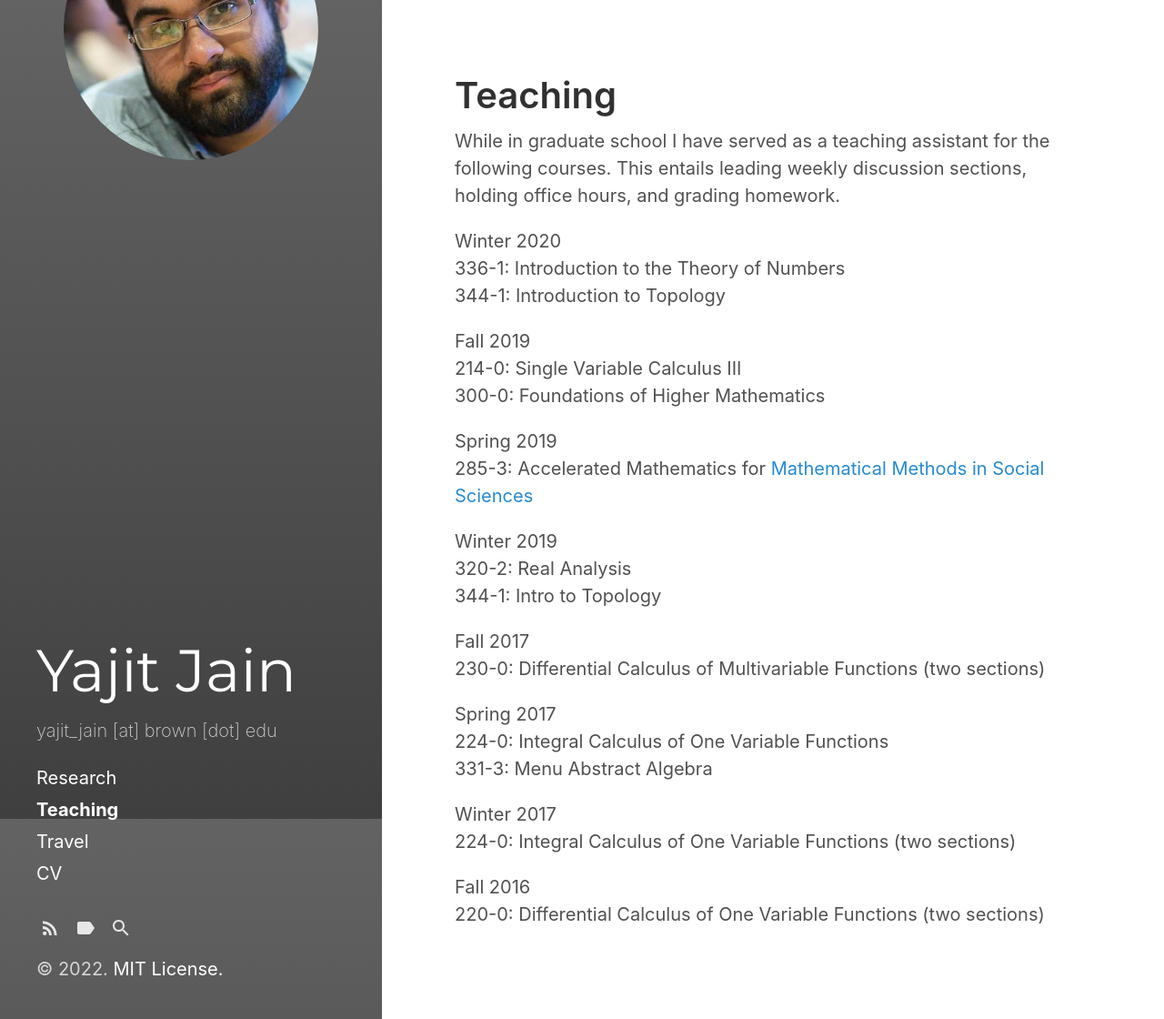
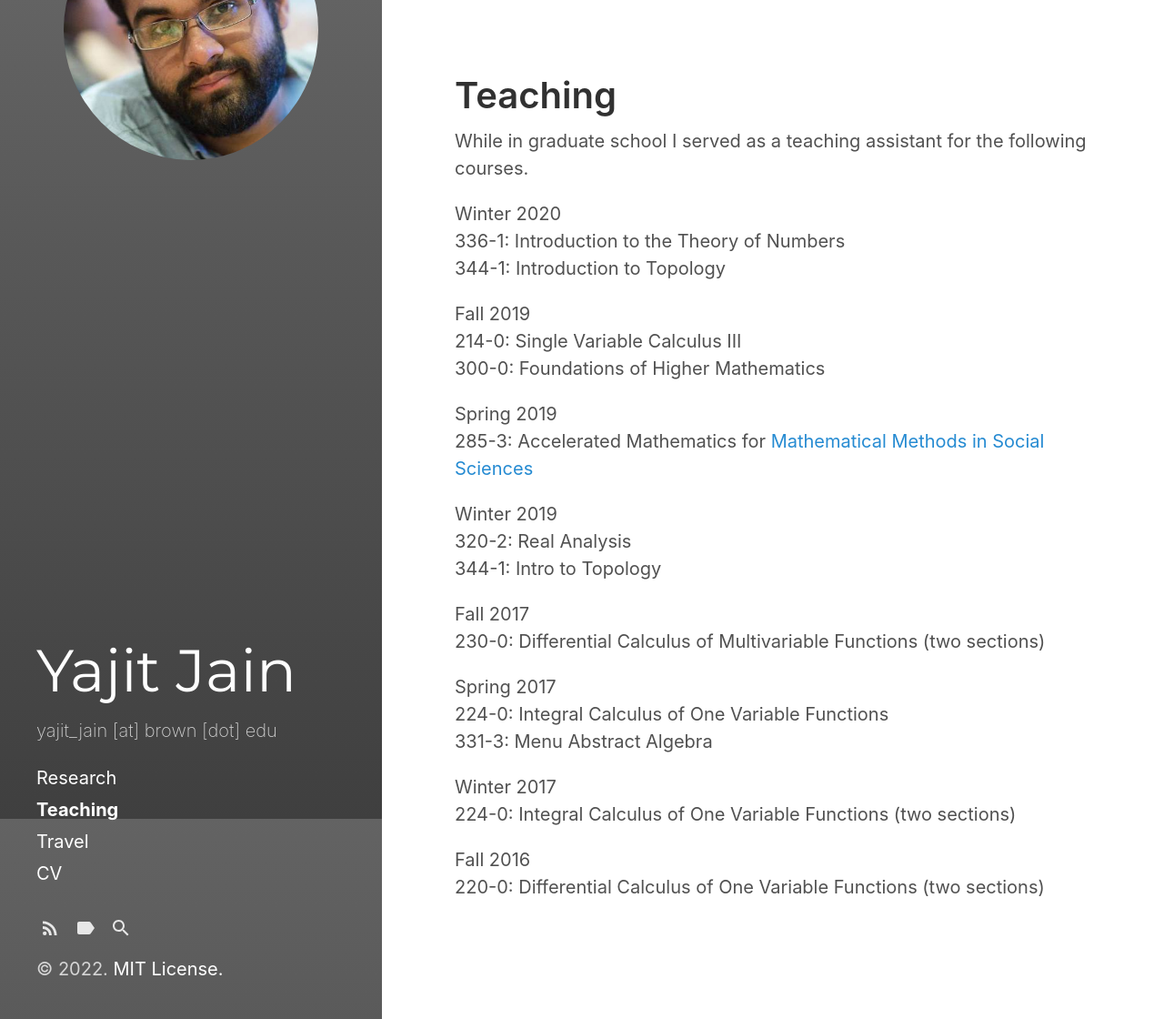
Before and after one commit to ykjain/ykjain.github.io, a Jekyll site: the page built from teaching.md, in a window 1280 px wide and 1120 px high. Shown: the whole window at 91% size. Built offline with Jekyll 4.4.1, drawn with Linux system fonts in a browser that asks for light colours.

Commit message:
Update teaching.md

```diff
--- a/teaching.md
+++ b/teaching.md
@@ -6,7 +6,7 @@ sidebar_link: true
 sidebar_sort_order: 2
 ---
 
-While in graduate school I have served as a teaching assistant for the following courses. This entails leading weekly discussion sections, holding office hours, and grading homework.
+While in graduate school I served as a teaching assistant for the following courses.
 
 Winter 2020<br> 336-1: Introduction to the Theory of Numbers<br>344-1: Introduction to Topology
 
```
